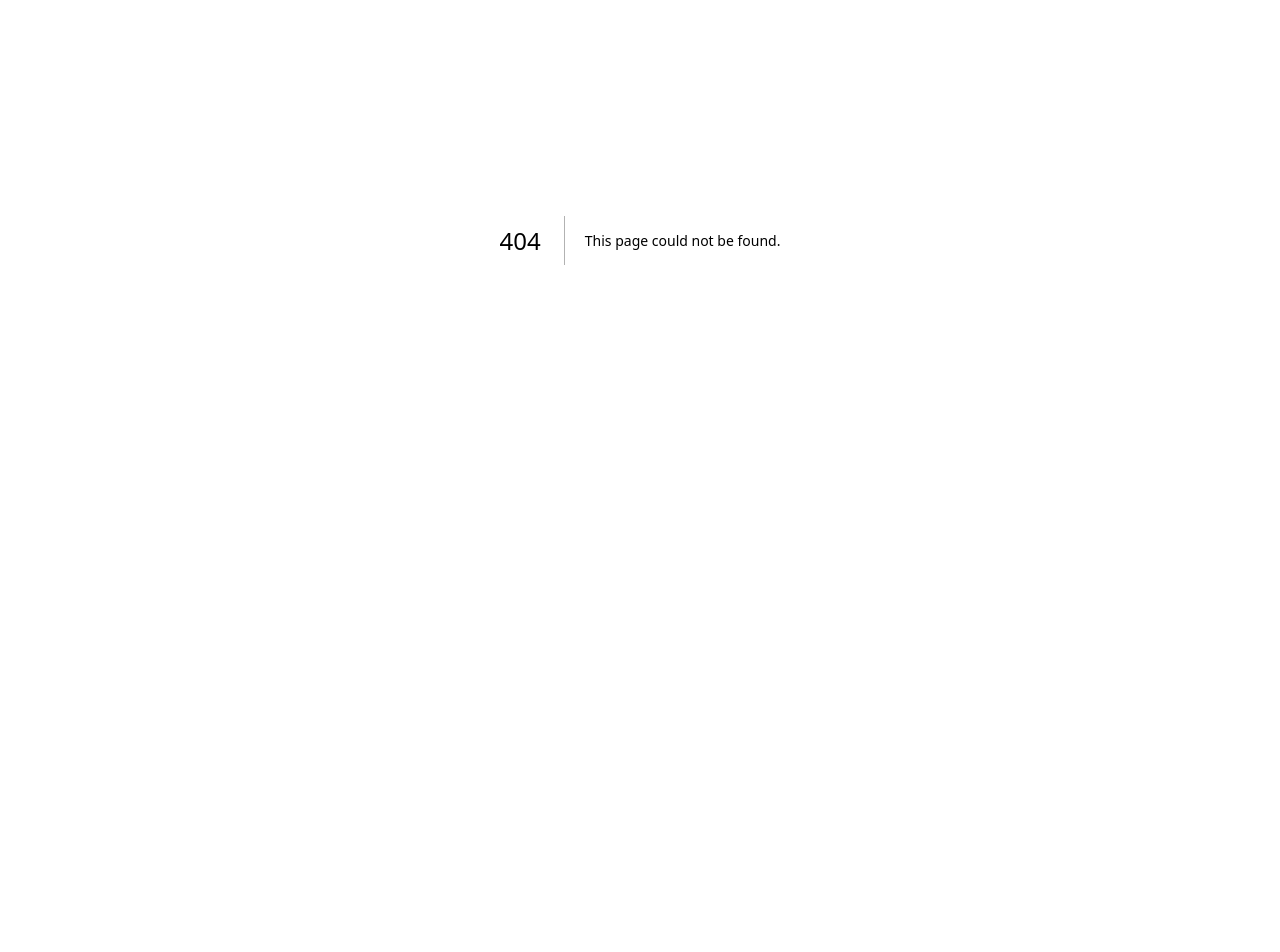
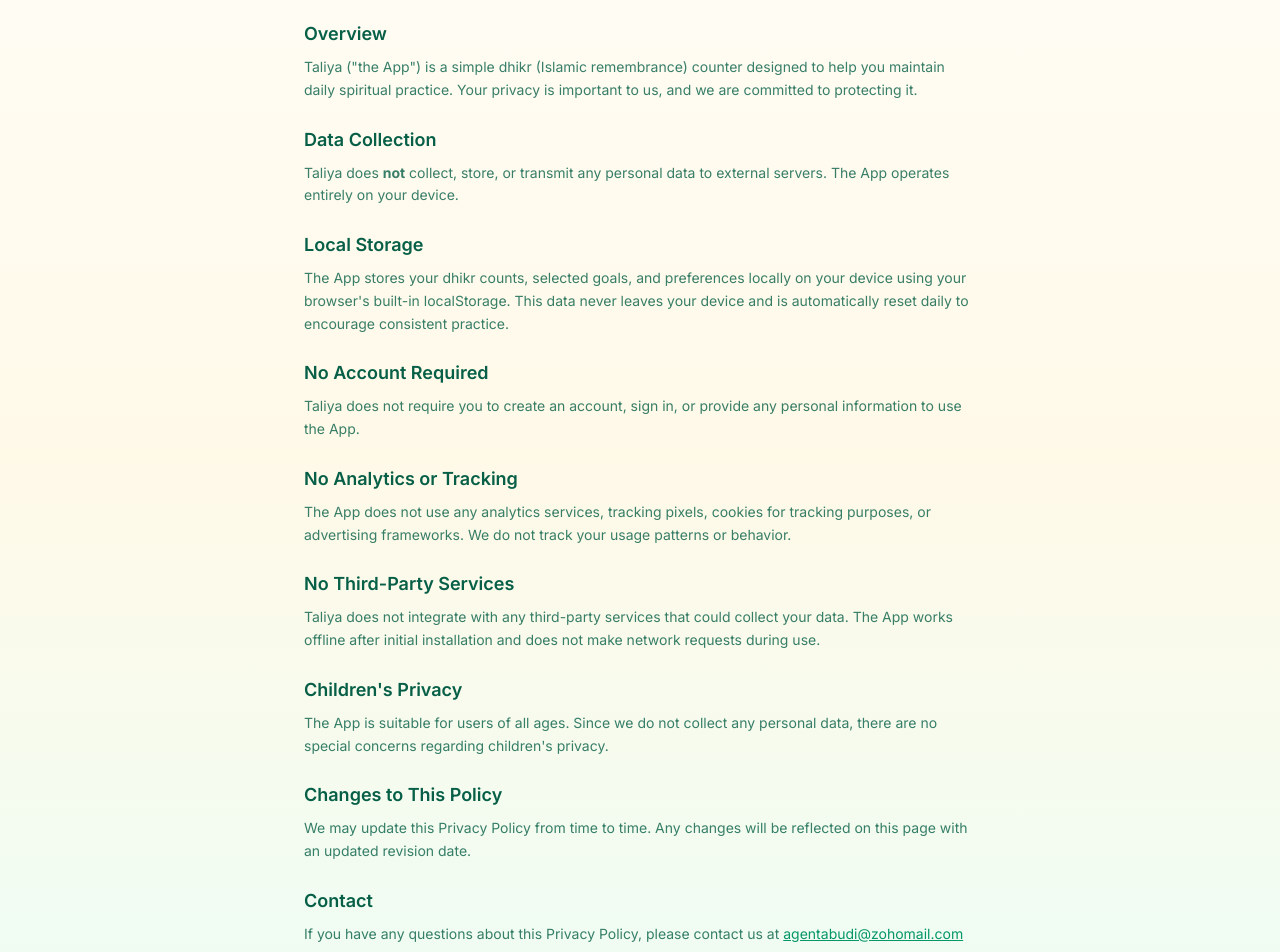
Before and after one commit to AgentAbudi/taliya, a Next.js app: page /privacy in a window 1280 px wide. Before the commit this address had no page. Shown: the part 160-1112 px from the top of the page. Before the commit the page ends 800 px from the top, so only its background shows below. Built offline with nearby package versions, Linux system fonts and the light colour scheme.

Commit message:
Add privacy policy page
Privacy policy page for App Store and Play Store requirements

```diff
--- /dev/null
+++ b/src/app/privacy/page.tsx
@@ -0,0 +1,100 @@
+export default function PrivacyPolicy() {
+  return (
+    <div className="min-h-dvh bg-gradient-to-b from-cream-50 via-cream-100 to-emerald-50 px-6 py-10">
+      <div className="max-w-2xl mx-auto">
+        <a
+          href="/"
+          className="inline-flex items-center gap-1 text-sm text-emerald-600 hover:text-emerald-800 mb-6 transition-colors"
+        >
+          <svg width="16" height="16" viewBox="0 0 24 24" fill="none" stroke="currentColor" strokeWidth="2" strokeLinecap="round" strokeLinejoin="round"><path d="M15 18l-6-6 6-6"/></svg>
+          Back to Taliya
+        </a>
+
+        <h1 className="text-3xl font-bold text-emerald-800 mb-2">Privacy Policy</h1>
+        <p className="text-sm text-emerald-600/60 mb-8">Last updated: April 2, 2026</p>
+
+        <div className="space-y-6 text-emerald-800/80 text-sm leading-relaxed">
+          <section>
+            <h2 className="text-lg font-semibold text-emerald-800 mb-2">Overview</h2>
+            <p>
+              Taliya (&quot;the App&quot;) is a simple dhikr (Islamic remembrance) counter designed to help
+              you maintain daily spiritual practice. Your privacy is important to us, and we are committed to
+              protecting it.
+            </p>
+          </section>
+
+          <section>
+            <h2 className="text-lg font-semibold text-emerald-800 mb-2">Data Collection</h2>
+            <p>
+              Taliya does <strong>not</strong> collect, store, or transmit any personal data to external
+              servers. The App operates entirely on your device.
+            </p>
+          </section>
+
+          <section>
+            <h2 className="text-lg font-semibold text-emerald-800 mb-2">Local Storage</h2>
+            <p>
+              The App stores your dhikr counts, selected goals, and preferences locally on your device
+              using your browser&apos;s built-in localStorage. This data never leaves your device and is
+              automatically reset daily to encourage consistent practice.
+            </p>
+          </section>
+
+          <section>
+            <h2 className="text-lg font-semibold text-emerald-800 mb-2">No Account Required</h2>
+            <p>
+              Taliya does not require you to create an account, sign in, or provide any personal
+              information to use the App.
+            </p>
+          </section>
+
+          <section>
+            <h2 className="text-lg font-semibold text-emerald-800 mb-2">No Analytics or Tracking</h2>
+            <p>
+              The App does not use any analytics services, tracking pixels, cookies for tracking purposes,
+              or advertising frameworks. We do not track your usage patterns or behavior.
+            </p>
+          </section>
+
+          <section>
+            <h2 className="text-lg font-semibold text-emerald-800 mb-2">No Third-Party Services</h2>
+            <p>
+              Taliya does not integrate with any third-party services that could collect your data. The App
+              works offline after initial installation and does not make network requests during use.
+            </p>
+          </section>
+
+          <section>
+            <h2 className="text-lg font-semibold text-emerald-800 mb-2">Children&apos;s Privacy</h2>
+            <p>
+              The App is suitable for users of all ages. Since we do not collect any personal data, there
+              are no special concerns regarding children&apos;s privacy.
+            </p>
+          </section>
+
+          <section>
+            <h2 className="text-lg font-semibold text-emerald-800 mb-2">Changes to This Policy</h2>
+            <p>
+              We may update this Privacy Policy from time to time. Any changes will be reflected on this
+              page with an updated revision date.
+            </p>
+          </section>
+
+          <section>
+            <h2 className="text-lg font-semibold text-emerald-800 mb-2">Contact</h2>
+            <p>
+              If you have any questions about this Privacy Policy, please contact us at{" "}
+              <a href="mailto:agentabudi@zohomail.com" className="text-emerald-600 underline hover:text-emerald-800">
+                agentabudi@zohomail.com
+              </a>
+            </p>
+          </section>
+        </div>
+
+        <div className="mt-12 pt-6 border-t border-emerald-200/40 text-center">
+          <p className="text-xs text-emerald-600/40">Taliya &mdash; A Digital Tasbih for Presence, Simplicity, and Consistency</p>
+        </div>
+      </div>
+    </div>
+  );
+}
```
